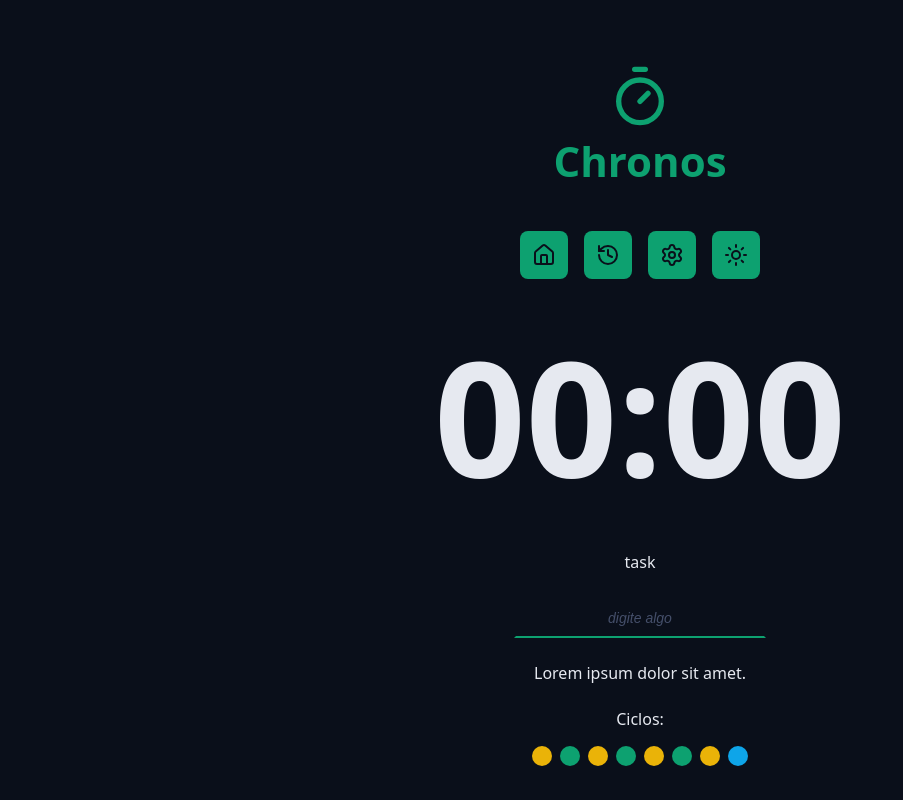
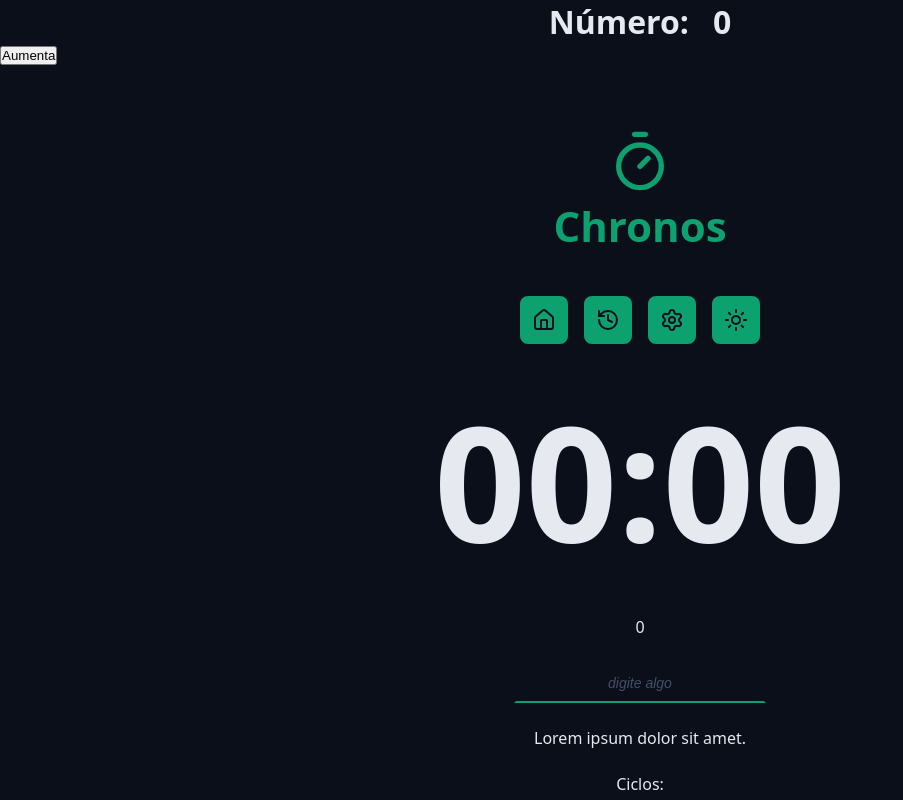
Before and after one commit to SimonSousa25/chronos-pomodoro, a React app: page / in a window 1280 px wide. Shown: the top 800 px of the page, without its empty margins (0-903 px from the left). Built offline with nearby package versions, Linux system fonts and the light colour scheme; the HTML template or start-up script is replaced by a standard one.

Commit message:
Entendendo o estado e o problema do efeito colateral

```diff
--- a/src/App.tsx
+++ b/src/App.tsx
@@ -8,12 +8,30 @@ import { CountDown } from './components/CountDown';
 import { DefaultInput } from './components/DefaultInput';
 import { Cycles } from './components/Cycles';
 import { DefaultButton } from './components/DefaultButton';
-import { PlayCircleIcon, StopCircleIcon } from 'lucide-react';
+import { PlayCircleIcon } from 'lucide-react';
 import { Footer } from './components/Footer';
+import { Heading } from './components/Heading';
 
 export function App() {
+  let numero = 0; /** O React não está monitorando esta variável(dessincronização): efeito colateral */
+
+  function handleClick() {
+    const span = document.getElementById('numero');
+
+    if (!span) return;
+
+    numero += 1;
+    span.innerText = numero.toString();
+    console.log(numero, Date.now());
+  }
+
   return (
     <>
+      <Heading>
+        Número: <span id='numero'>{numero}</span>
+      </Heading>
+      <button onClick={handleClick}>Aumenta</button>
+
       <Container>
         <Logo />
       </Container>
@@ -30,7 +48,7 @@ export function App() {
         <form className='form' action=''>
           <div className='formRow'>
             <DefaultInput
-              labelText='task'
+              labelText={numero.toString()}
               id='meuInput'
               type='text'
               placeholder='digite algo'
```
